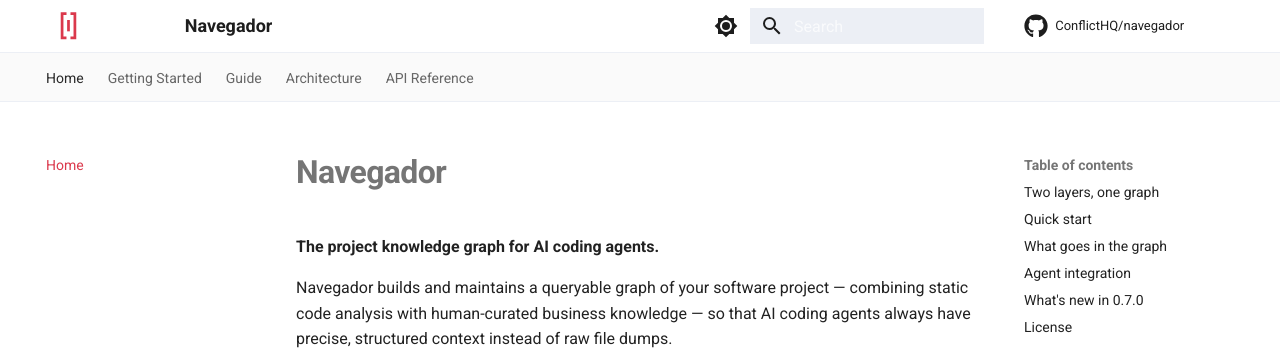
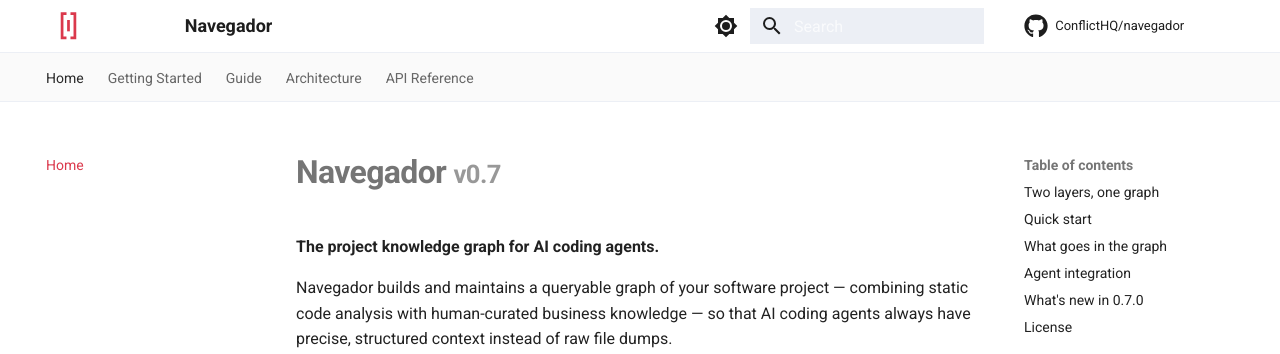
Before and after one commit to ConflictHQ/navegador, an MkDocs documentation site: the page built from docs/index.md, in a window 1280 px wide and 900 px high. Shown: the top 354 px of the window. Built offline with MkDocs 1.6.1 and Material for MkDocs 9.7.7, drawn with Linux system fonts in a browser that asks for light colours; comment, search, counter and statistics services are not loaded.

Commit message:
docs: add version tag to index page, trigger gh-pages rebuild

```diff
--- a/docs/index.md
+++ b/docs/index.md
@@ -1,4 +1,4 @@
-# Navegador
+# Navegador <small>v0.7</small>
 
 **The project knowledge graph for AI coding agents.**
 
```
